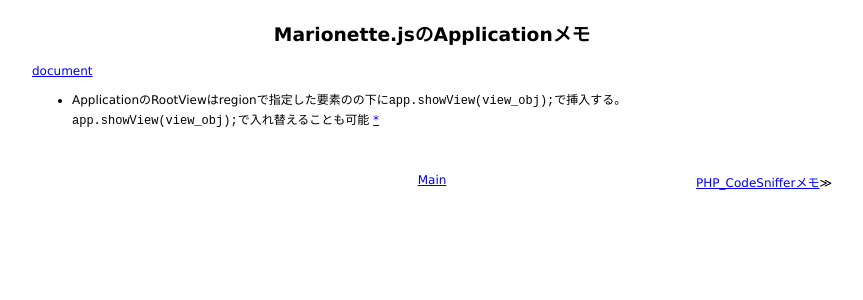
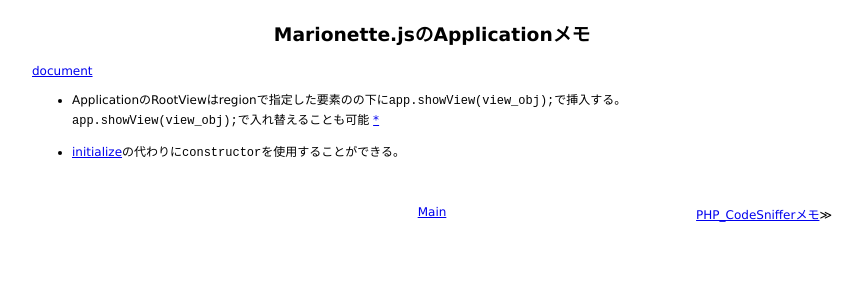
Before and after one commit to 38elements/38elements.github.com, a Jekyll site: the page built from _posts/2016-10-09-marionettejs-application.md, in a window 1280 px wide. Shown: the top 300 px of the page, without its empty margins (208-1071 px from the left). Built offline with Jekyll 4.4.1, drawn with Linux system fonts in a browser that asks for light colours.

Commit message:
Update 2016-10-09-marionettejs-application.md

```diff
--- a/_posts/2016-10-09-marionettejs-application.md
+++ b/_posts/2016-10-09-marionettejs-application.md
@@ -6,3 +6,5 @@ title: Marionette.jsのApplicationメモ
 
 * ApplicationのRootViewはregionで指定した要素のの下に`app.showView(view_obj);`で挿入する。
 `app.showView(view_obj);`で入れ替えることも可能 [\*](http://marionettejs.com/docs/master/marionette.application.html#root-layout)
+
+* [initialize](http://marionettejs.com/docs/master/marionette.application.html#initialize)の代わりに`constructor`を使用することができる。
```
